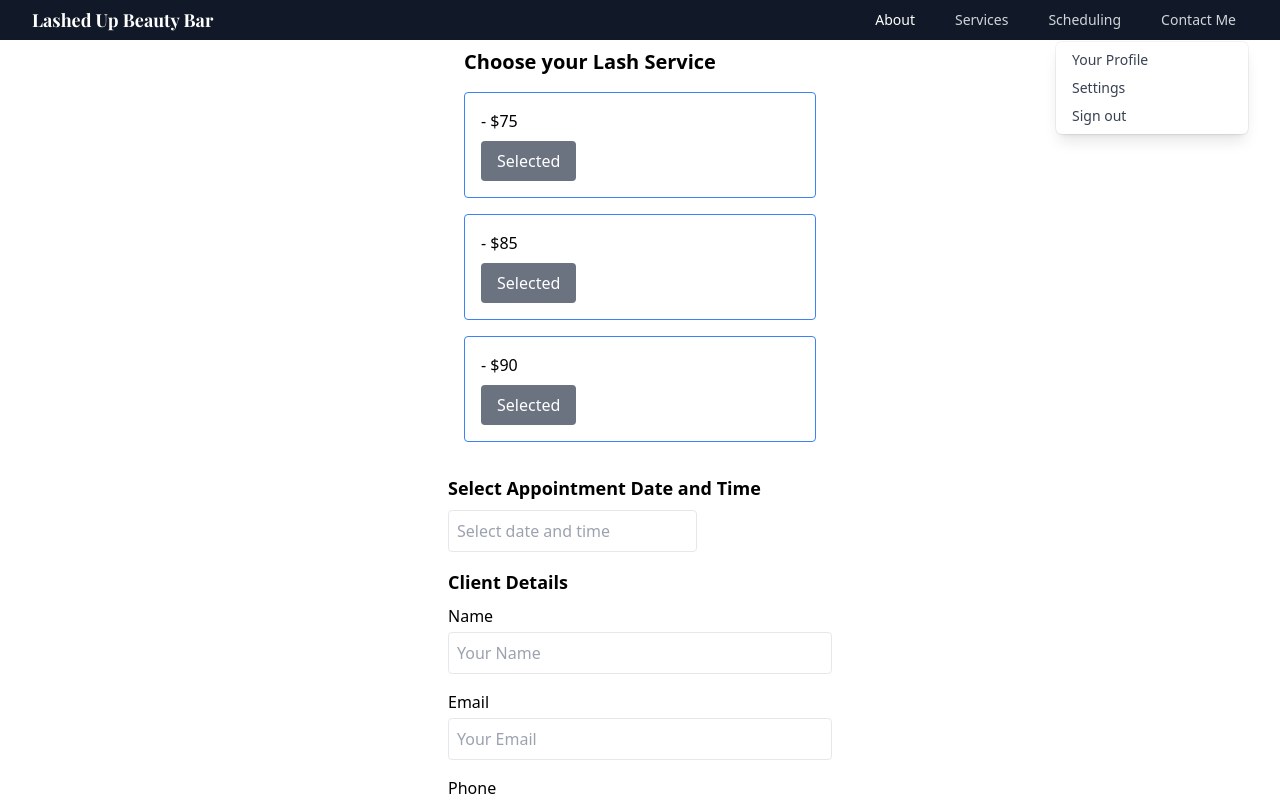
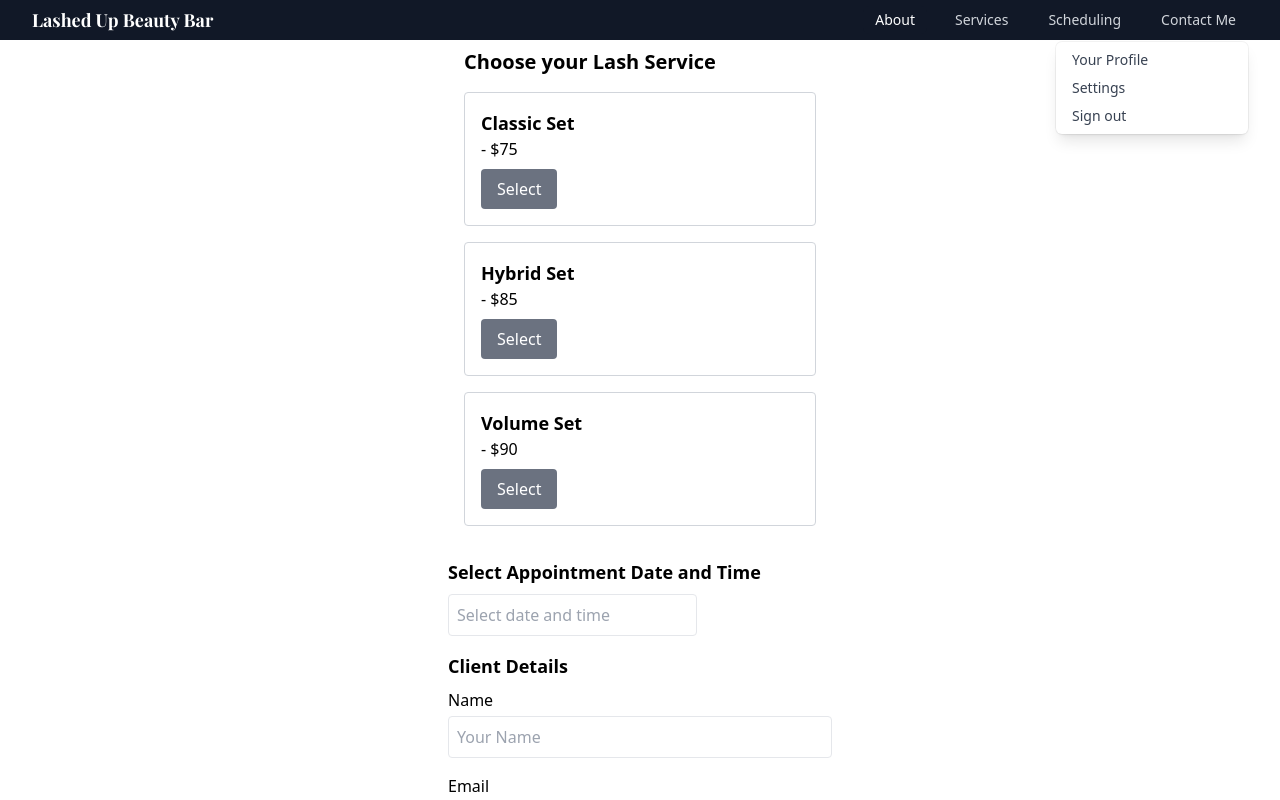
Before and after one commit to galessalazar/lashed.up.beauty, a React (Vite) app in the folder client/: page /book-now in a window 1280 px wide. Shown: the top 800 px of the page. Built offline with nearby package versions, Linux system fonts and the light colour scheme; a web font is replaced by a local one.

Commit message:
booking works

```diff
--- a/client/src/components/BookingForm.jsx
+++ b/client/src/components/BookingForm.jsx
@@ -20,7 +20,7 @@ const BookingForm = () => {
 
   const handleSelectedService = (service) => {
     setSelectedService(service);
-    console.log("Service selected:", service.name);
+    console.log("Service selected:", service);
   };
 
   const createBooking = async (bookingData) => {
@@ -45,22 +45,28 @@ const BookingForm = () => {
   };
 
   const handleConfirmBooking = () => {
+
+    console.log('selected service:', selectedService);
+    console.log('selected datetime:', selectedDateTime);
+    console.log('client details:', clientDetails);
+
     if (selectedService && selectedDateTime && clientDetails) {
       const bookingData = {
-        serviceName: selectedService?.name,
+        serviceName: selectedService.id,
         dateTime: selectedDateTime,
         clientName: clientDetails.name,
         clientEmail: clientDetails.email,
         clientPhone: clientDetails.phone,
       };
       createBooking(bookingData);
+    } else {
+      console.warn('Please ensure all details are filled out');
     }
   };
-  console.log("rendering booking from");
 
   return (
     <div className="p-8 max-w-md mx-auto">
-      {/* <h1 className="text-2xl font-bold mb-8">Book Your Lash Appointment</h1> */}
+
 
       <ServiceSelection onServiceSelect={handleSelectedService} />
       <DateTimePicker onDateTimeSelect={setSelectedDateTime} />
@@ -77,7 +83,7 @@ const BookingForm = () => {
 
           <div className="mt-4">
             <h2 className="text-lg font-semibold">Booking Summary</h2>
-            <p>Service: {selectedService.name}</p>
+            <p>Service: {selectedService.serviceName}</p>
             <p>Price: {selectedService.price}</p>
             <p>Date & Time: {selectedDateTime.toLocaleString()}</p>
             <h3 className="font-semibold">Client Details:</h3>
--- a/client/src/components/ServiceSelection.jsx
+++ b/client/src/components/ServiceSelection.jsx
@@ -2,9 +2,9 @@ import React, { useState } from "react";
 
 const ServiceSelection = ({ onServiceSelect }) => {
     const services = [
-        { serviceName: 'Classic Set', price: '$75'},
-        { serviceName: 'Hybrid Set', price: '$85'},
-        { serviceName: "Volume Set", price: '$90'}
+        { id: '6726a31d977018f8219ec035', serviceName: 'Classic Set', price: '$75'},
+        { id: '6726a31d977018f8219ec036',serviceName: 'Hybrid Set', price: '$85'},
+        { id: '6726a31d977018f8219ec037', serviceName: "Volume Set", price: '$90'}
     ]
     // this is going to keep track of the selected service
     const [ selectedService, setSelectedService ] = useState(null);
@@ -21,7 +21,7 @@ const ServiceSelection = ({ onServiceSelect }) => {
     <ul className="space-y-4">
         {services.map((service) => (
             <li key={service.id} className={`border p-4 rounded ${selectedService?.id === service.id ? 'border-blue-500' : 'border-gray-300'}`}>
-                <h3 className='text-lg font-semibold'>{service.name}</h3>
+                <h3 className='text-lg font-semibold'>{service.serviceName}</h3>
                 <p>{service.duration} - {service.price}</p>
                 <button className="mt-2 px-4 py-2 bg-gray-500 text-white rounded" onClick={(event) => handleSelect(event, service)}>
                     {selectedService?.id === service.id ? "Selected" : "Select" }
```
